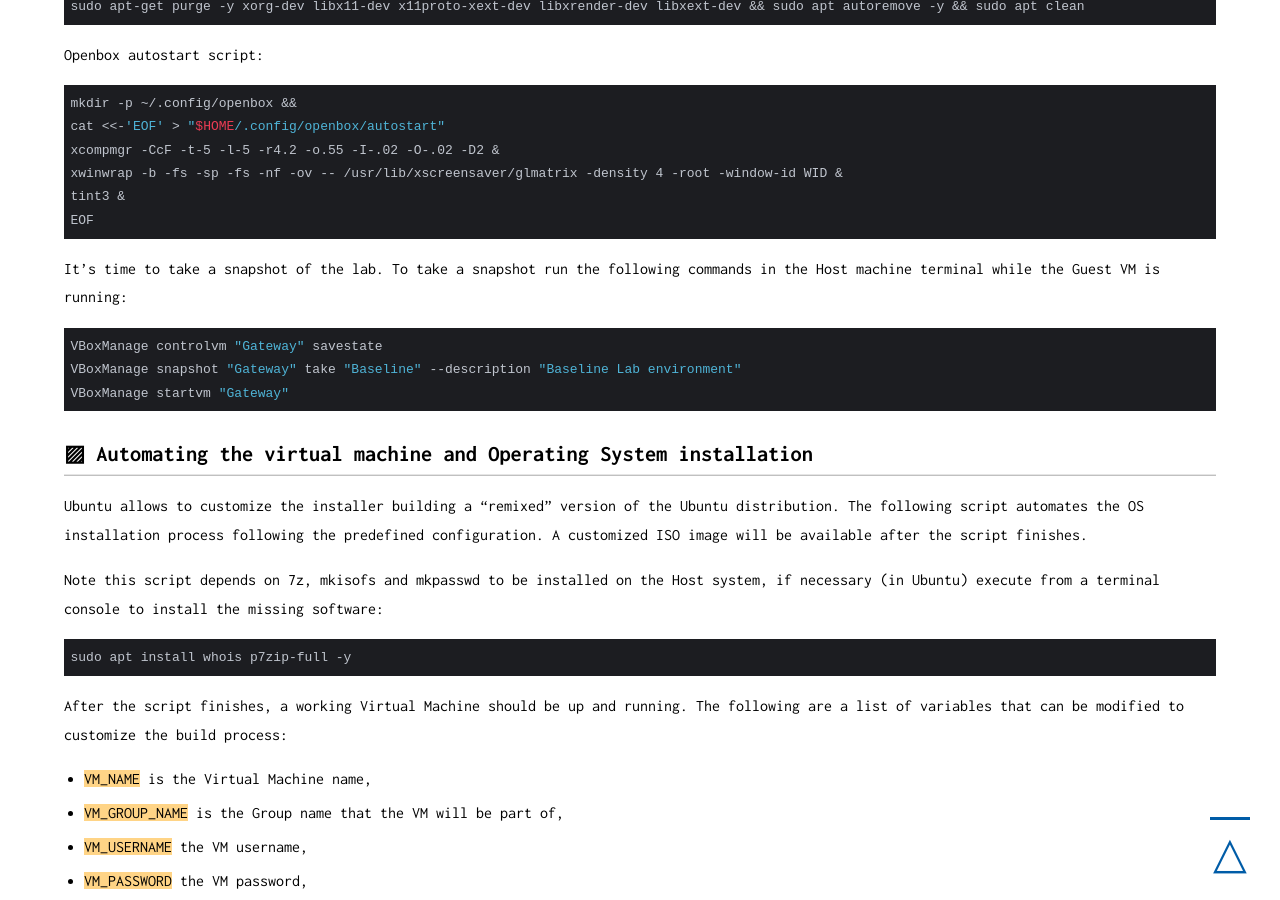
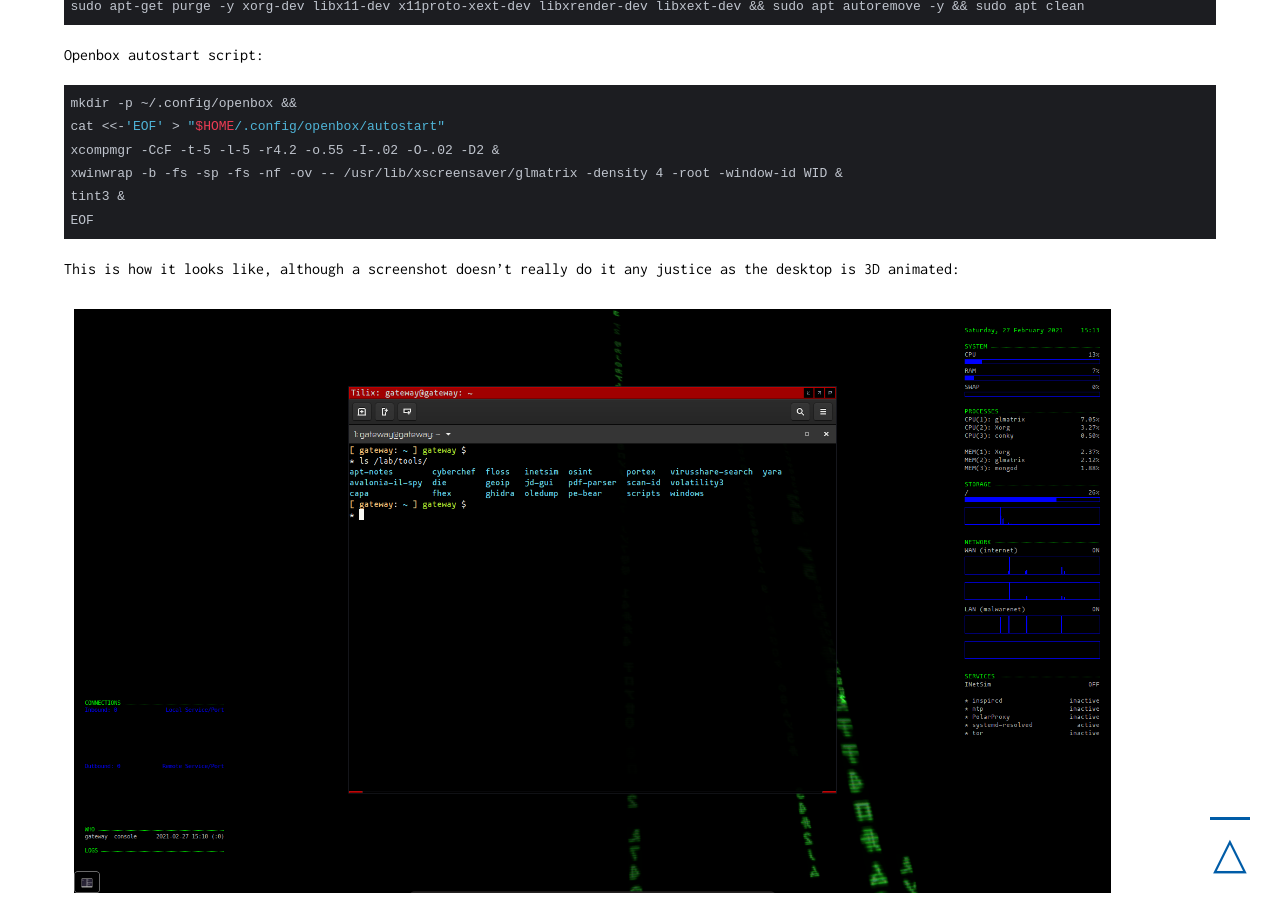
Before and after one commit to qwertzy-antonio-godinho/qwertzy-antonio-godinho.github.io, a Jekyll site: the page built from _posts/2021-02-08-Malware-Lab-Part-1-The-Gateway.md, in a window 1280 px wide and 900 px high, scrolled down 53769 px. Built offline with Jekyll 4.4.1, drawn with Linux system fonts in a browser that asks for light colours.

Commit message:
added screenshot

```diff
--- a/_posts/2021-02-08-Malware-Lab-Part-1-The-Gateway.md
+++ b/_posts/2021-02-08-Malware-Lab-Part-1-The-Gateway.md
@@ -1657,6 +1657,10 @@ xcompmgr -CcF -t-5 -l-5 -r4.2 -o.55 -I-.02 -O-.02 -D2 &
 xwinwrap -b -fs -sp -fs -nf -ov -- /usr/lib/xscreensaver/glmatrix -density 4 -root -window-id WID &
 tint3 &
 EOF</code></pre>
+
+This is how it looks like, although a screenshot doesn't really do it any justice as the desktop is 3D animated:
+
+![](../assets/lab-part-1/gateway-screenshot.png)
 
 It's time to take a snapshot of the lab. To take a snapshot run the following commands in the Host machine terminal while the Guest VM is running:
 
```
